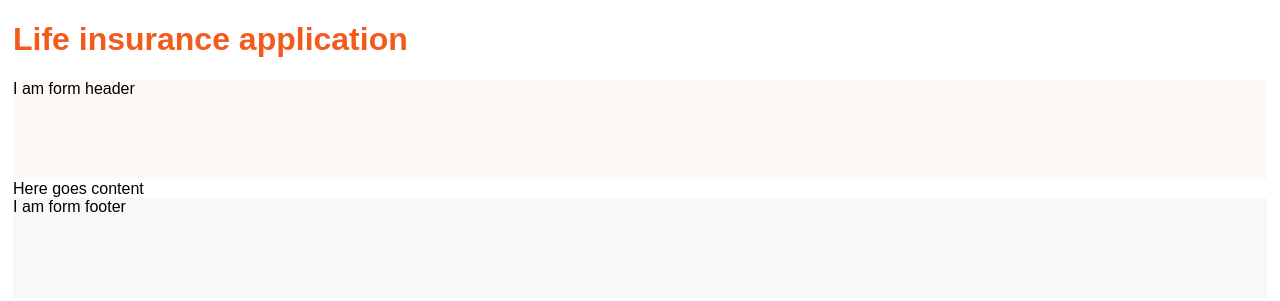
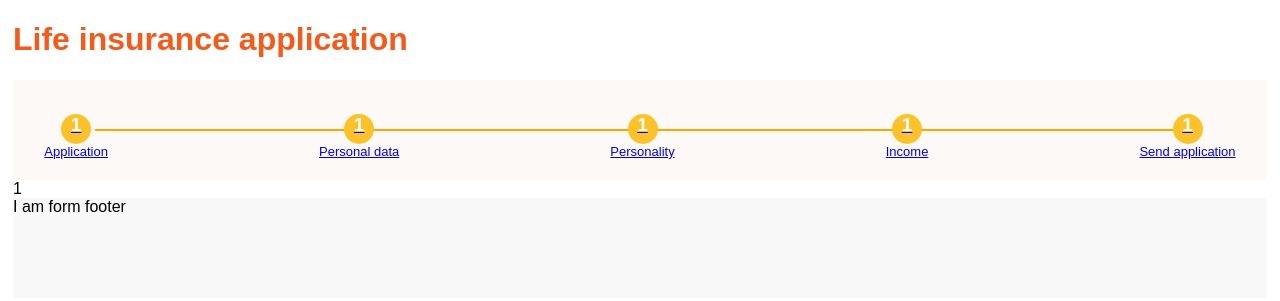
Before and after one commit to karlkaspar/Homeworkv2, a plain HTML site: page src/index.html in a window 1280 px wide. Drawn offline with Linux system fonts and the light colour scheme.

Commit message:
Basic form step change logic

```diff
--- a/src/assets/js/custom.js
+++ b/src/assets/js/custom.js
@@ -1,3 +1,14 @@
 $(window).ready(() => {
     console.log("I am ready")
+
+
+    setStep = (el, from) => {
+        let currentStep = $('.step.active').attr('stepId')
+        let stepWanted = $(el).parent().attr('stepId')
+        console.log('stepWanted', stepWanted, 'curStep', currentStep)
+
+        $('.step').removeClass('active')
+        $('.step[stepId=' + stepWanted + ']').addClass('active')
+
+    }
 })
--- a/src/assets/styles/scss/_forms.scss
+++ b/src/assets/styles/scss/_forms.scss
@@ -9,6 +9,82 @@ This file contains our directly form related css
     .formHeader {
         height: 100px;
         background-color: #fdf9f6;
+        position: relative;
+        .stepsIndicatorContainer {
+            display: flex;
+            flex-direction: row;
+            flex-wrap: nowrap;
+            padding-left: 0px;
+            justify-content: space-between;
+            width: 95%;
+            height: 32px;
+            margin: auto;
+            position: absolute;
+            top: 0;
+            bottom: 0;
+            left: 0;
+            right: 0;
+            li {
+                list-style: none;
+                display: inline-block;
+                a {
+                    font-size: 13px;
+                    display: inline-block;
+                    ::before {
+                        border-radius: 50%;
+                        min-width: 30px;
+                        max-width: 30px;
+                        height: 30px;
+                        display: block;
+                        text-align: center;
+                        background: #fdc129;
+                        counter-increment: section;
+                        content: counter(section);
+                        color: #fff;
+                        font-size: 19px;
+                        font-weight: bold;
+                        margin: 0 auto;
+                        transition: all 200ms ease-in-out;
+                    }
+                }
+            }
+        }
+
+        .stepIndicator.active a::before {
+            background: #f35b1c;
+            transition: all 200ms ease-in-out;
+        }
+        .stepIndicator:hover ::before {
+            background: #ee7023;
+            transition: all 200ms ease-in-out;
+        }
+        /*Pseudo element bofer was getting a underline*/
+        .stepIndicator a:hover, .stepIndicator a:hover {
+            text-decoration: none;
+        }
+        .formHeader {
+            position: relative;
+            background: #f8f8f8;
+        }
+        .middleLine {
+            width: 87%;
+            height: 2px;
+            background: orange;
+            position: absolute;
+            top: 0;
+            bottom: 0;
+            left: 0;
+            right: 0;
+            margin: auto;
+        }
+    }
+    .content {
+        .step {
+            display:none;
+            &.active {
+                display: block;
+            }
+        }
     }
     .formFooter {
         height: 100px;
--- a/src/assets/styles/scss/_layout.scss
+++ b/src/assets/styles/scss/_layout.scss
@@ -5,7 +5,6 @@ This file governs our basic layouts
 html {
     color: #fbf2ea;
     height: 100%;
-    font-family: Arial, Helvetica, sans-serif;
     body {
         height: 100%;
         main {
--- a/src/assets/styles/scss/_typography.scss
+++ b/src/assets/styles/scss/_typography.scss
@@ -1,7 +1,9 @@
 /*
 Headings and other typography related styles go here
 */
-
-h1 {
-    color: rgb(243, 91, 28);
+html {
+    font-family: Arial, Helvetica, sans-serif;
+    h1 {
+        color: rgb(243, 91, 28);
+    }
 }
--- a/src/index.html
+++ b/src/index.html
@@ -1,5 +1,6 @@
 <!DOCTYPE html>
 <html lang="en">
+
 <head>
     <meta charset="UTF-8">
     <meta name="viewport" content="width=device-width, initial-scale=1.0">
@@ -8,16 +9,48 @@
     <script src="./assets/js/jquery3.6.0.js"></script>
     <script src="./assets/js/custom.js"></script>
 </head>
+
 <body>
     <main>
         <div class="inner">
             <h1>Life insurance application</h1>
             <form class="form" action="#">
                 <div class="formHeader">
-                    I am form header
+                    <div class="middleLine"></div>
+                    <ul class="stepsIndicatorContainer">
+                        <li stepId="1" class="stepIndicator active">
+                            <a onclick="setStep(this, 'indicator')" href="#">
+                                <span>Application</span>
+                            </a>
+                        </li>
+                        <li stepId="2" class="stepIndicator">
+                            <a onclick="setStep(this, 'indicator')" href="#">
+                                <span>Personal data</span>
+                            </a>
+                        </li>
+                        <li stepId="3" class="stepIndicator">
+                            <a onclick="setStep(this, 'indicator')" href="#">
+                                <span>Personality</span>
+                            </a>
+                        </li>
+                        <li stepId="4" class="stepIndicator">
+                            <a onclick="setStep(this, 'indicator')" href="#">
+                                <span>Income</span>
+                            </a>
+                        </li>
+                        <li stepId="5" class="stepIndicator">
+                            <a onclick="setStep(this, 'indicator')" href="#">
+                                <span>Send application</span>
+                            </a>
+                        </li>
+                    </ul>
                 </div>
-                <div class="steps">
-                    Here goes content
+                <div class="content">
+                    <section stepId="1" class="step active">1</section>
+                    <section stepId="2" class="step">2</section>
+                    <section stepId="3" class="step">3</section>
+                    <section stepId="4" class="step">4</section>
+                    <section stepId="5" class="step">5</section>
                 </div>
                 <div class="formFooter">
                     I am form footer
@@ -26,4 +59,5 @@
         </div>
     </main>
 </body>
+
 </html>
```
Also changed, not shown: src/assets/styles/css/main.min.css.
